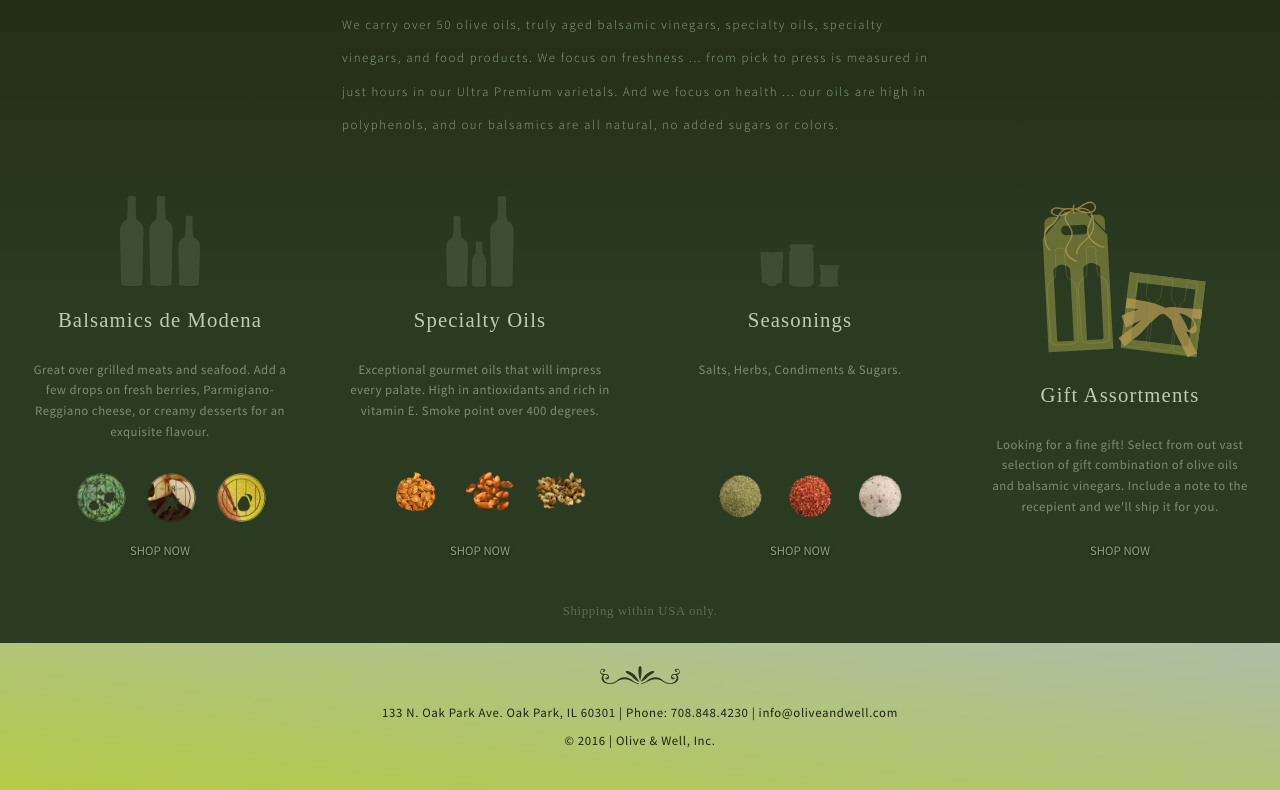
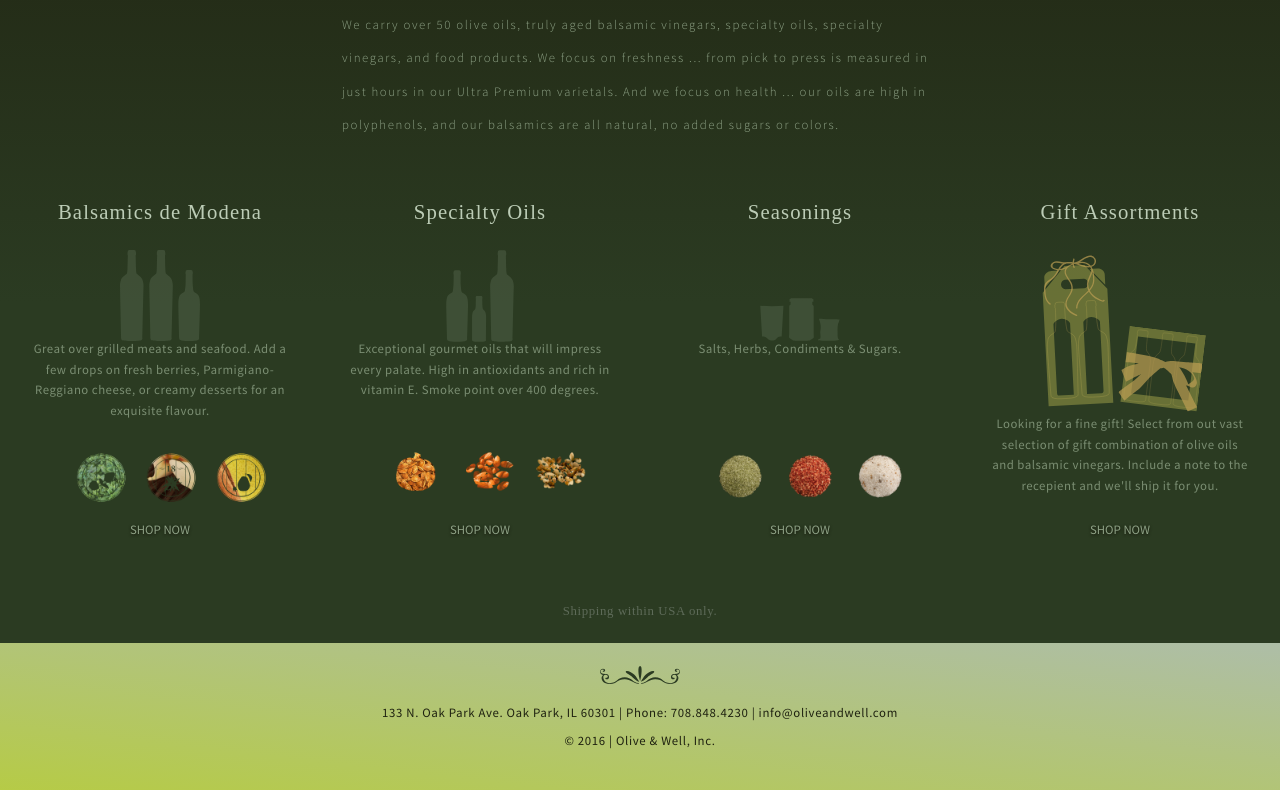
Before and after one commit to frank-castro/oandw, a website: page index.html in a window 1280 px wide. Shown: the part 732-1522 px from the top of the page. Drawn offline with Linux system fonts and the light colour scheme; files that its build step writes are made by us from their sources.

Commit message:
looking good home screen

```diff
--- a/_/components/sass/_header.scss
+++ b/_/components/sass/_header.scss
@@ -114,13 +114,6 @@ header {
 		z-index: 1040;
 		background-color: rgba($bg01, 0.6);
 
-		#spacer {
-			@include span(2 of 12);
-			padding: 0px;
-			height: 1px;
-			color: transparent;
-		} //2 column spacer div
-
 		.logo {
 			@include transform (translate(-50%, 14px));
 			left: 50%;
@@ -195,6 +188,11 @@ header {
 
 	@include susy-breakpoint($xlarge) {
 		@include single-transition(all, 1s, ease-out);
+		@include span(12 of 12);
+		max-width: 1800px;
+		@include transform(translateX(-50%));
+		left: 50%;
+		position: relative;
 
 		.logo {
 			top: 15px;
--- a/_/components/sass/_home.scss
+++ b/_/components/sass/_home.scss
@@ -12,7 +12,7 @@
 
 .slogan {
 	@include susy-breakpoint($xsmall) {
-		@include span (8 of 12);
+		@include span (12 of 12);
 		@include single-transition(all, 0.3s, ease-out);
 		@include single-text-shadow;
 		color: white;
@@ -23,13 +23,6 @@
 		line-height: ms(2);
 		letter-spacing: 0.08rem;
 		position: relative;
-
-		#spacer {
-			width: 0px;
-			padding: 0px;
-			height: 0px;
-			color: transparent;
-		} //2 column spacer div
 	}
 
 	@include susy-breakpoint($small) {
@@ -44,24 +37,19 @@
 		@include span (6 of 12);
 		@include single-transition(all, 0.3s, ease-out);
 		@include span(12 of 12);
-		padding: ms(2) 0px 0px 0px;
+		padding-top: ms(2);
 		font-size: ms(2);
 		letter-spacing: 0.1rem;
 		position: relative;
-
-		#spacer {
-			@include span(2 of 12);
-			padding: 0px;
-			height: 25vh;
-			color: transparent;
-		}
 	}
 
 	@include susy-breakpoint($xlarge) {
 		@include single-transition(all, 0.3s, ease-out);
+		max-width: 1800px;
 		font-size: ms(3);
 		letter-spacing: 0.1rem;
-		@include transform(translateY(ms(4)));
+		@include transform(translate(-50%, ms(4)));
+		left: 50%;
 	}
 }
 
@@ -103,14 +91,12 @@
 		@include span (12 of 12);
 		@include single-transition(all, 0.2s, ease-out);
 		color: $primaryColor;
-
 		font-family: $primary-font;
 		font-size: ms(0);
 		line-height: ms(0);
 		letter-spacing: 0.05rem;
-
 		text-align: center;
-		padding: 0px ms(1) ms(3);
+		padding-bottom: ms(3);
 	}
 
 	@include susy-breakpoint($small) {
@@ -141,6 +127,7 @@
 	@include susy-breakpoint($xlarge) {
 		@include span (8 of 12);
 		@include single-transition(all, 0.2s, ease-out);
+		padding-bottom: ms(4);
 		max-width: 680px;
 	}
 }
@@ -169,6 +156,7 @@
 					line-height: ms(2);
 					letter-spacing: 0.07rem;
 					color: $textColor;
+					width: 100%;
 					max-width: 260px;
 					text-align: center;
 				}
@@ -189,12 +177,11 @@
 
 				&.one {
 					// background-color: gray;
-					height: ms(4);
+					height: ms(3);
 				}
 
 				&.two {
-					height: ms(3);
-					padding-top: ms(0);
+					height: ms(4);
 				}
 
 				&.three {
@@ -211,7 +198,7 @@
 			}
 
 			&.one {
-				.one {
+				.two {
 					.svg {
 						width: 74px;
 					}
@@ -219,7 +206,7 @@
 			}
 
 			&.two {
-				.one {
+				.two {
 					.svg {
 						width: 62px;
 					}
@@ -227,7 +214,7 @@
 			}
 
 			&.three {
-				.one {
+				.two {
 					.svg {
 						width: 86px;
 						@include transform (translateY(40px));
@@ -236,7 +223,7 @@
 			}
 
 			&.four {
-				.one {
+				.two {
 					.svg {
 						&.one {
 							width: 130px;
@@ -278,7 +265,7 @@
 
 		.promo {
 			@include span (3 of 12);
-			padding: 0px;
+
 			.row {
 				display: flex;
 				justify-content: center;
@@ -313,12 +300,11 @@
 
 				&.one {
 					// background-color: gray;
-					height: ms(4);
+					height: ms(3);
 				}
 
 				&.two {
-					height: ms(3);
-					padding-top: ms(1);
+					height: ms(4);
 				}
 
 				&.three {
@@ -335,7 +321,7 @@
 			}
 
 			&.one {
-				.one {
+				.two {
 					.svg {
 						width: 80px;
 					}
@@ -343,7 +329,7 @@
 			}
 
 			&.two {
-				.one {
+				.two {
 					.svg {
 						width: 68px;
 					}
@@ -351,7 +337,7 @@
 			}
 
 			&.three {
-				.one {
+				.two {
 					.svg {
 						width: 80px;
 						@include transform (translateY(48px));
@@ -360,7 +346,7 @@
 			}
 
 			&.four {
-				.one {
+				.two {
 					.svg {
 						&.one {
 							width: 130px;
@@ -388,12 +374,11 @@
 
 	@include susy-breakpoint($xlarge) {
 		@include single-transition(all, 0.2s, ease-out);
-		@include span(10 of 12);
-		padding: 0px;
+		@include span(12 of 12);
 		height: auto;
 
 		.promo {
-			padding: 0px ms(3);
+			// padding: 0px ms(3) 0px 0px;
 
 			.row {
 				.svg {
@@ -409,7 +394,7 @@
 				p {
 					font-size: ms(2);
 					padding: 0px;
-					max-width: 360px;
+					max-width: 420px;
 				}
 
 				.infoText {
@@ -418,18 +403,17 @@
 				}
 
 				&.one {
-					height: ms(5);
+					height: ms(4);
 				}
 
 				&.two {
-					height: ms(4);
-					padding-top: ms(0);
+					height: ms(5);
 
-					// p {
-					// 	@include transform(translateY(-50%));
-					// 	top: 50%;
-					// 	position: relative;
-					// }
+					p {
+						@include transform(translateY(-50%));
+						top: 50%;
+						position: relative;
+					}
 				}
 
 				&.three {
@@ -446,7 +430,8 @@
 			}
 
 			&.one {
-				.one {
+				padding-left: 0px;
+				.two {
 					.svg {
 						width: 120px;
 					}
@@ -454,7 +439,7 @@
 			}
 
 			&.two {
-				.one {
+				.two {
 					.svg {
 						width: 100px;
 					}
@@ -462,7 +447,7 @@
 			}
 
 			&.three {
-				.one {
+				.two {
 					.svg {
 						width: 140px;
 						@include transform (translateY(60px));
@@ -471,7 +456,8 @@
 			}
 
 			&.four {
-				.one {
+				padding-right: 0px;
+				.two {
 					.svg {
 						&.one {
 							width: 220px;
--- a/_/components/sass/_layout.scss
+++ b/_/components/sass/_layout.scss
@@ -609,11 +609,6 @@
 			color: $textColor;
 		}
 
-		// .description ::first-letter {
-		// 	font-size: 200%;
-		// 	font-family: $desc-font;
-		// }
-
 		.oilsNameImgContainer {
 			height: 80px;
 
@@ -812,7 +807,7 @@
 		.description {
 			font-family: $desc-font;
 			font-size: ms(0);
-			text-align: right;
+			text-align: left;
 			line-height: ms(1);
 			letter-spacing: 0.05rem;
 			color: $textColor;
--- a/index.html
+++ b/index.html
@@ -68,7 +68,6 @@
 	<body>
 		<header nav-scroll>
 			<div class="logoBar">
-				<div id="spacer"></div><!-- spacer -->
 				<div class="logo">
 					<img src="images/svg/oandw-logo2.svg"/>
 				</div>
--- a/templates/home/index.html
+++ b/templates/home/index.html
@@ -3,7 +3,6 @@
 		<div class="slide1">
 			<!-- <img ng-src="{{items.image}}"/> -->
 			<div class="slogan">
-				<div id="spacer"></div><!-- spacer -->
 				<!-- <div>Where Healthy</div><div>Tastes Great</div> -->
 				<div>Where Healthy Tastes Great</div>
 				<div class="imgText">Gourmet Olive Oils, Aged Balsamics & Related Products</div>
@@ -12,7 +11,6 @@
 		<div class="slide2">
 			<!-- <img ng-src="{{items.image2}}"/> -->
 			<div class="slogan">
-				<div id="spacer"></div><!-- spacer -->
 				<div>High Temperature Oils</div>
 				<div class="imgText">Cooking at 460degrees and over...</div>
 			</div>
@@ -20,23 +18,24 @@
 		<div class="slide3">
 			<!-- <img ng-src="{{items.image3}}"/> -->
 			<div class="slogan">
-				<div id="spacer"></div><!-- spacer -->
 				<div>Pairing Suggestions</div>
 				<div class="imgText">Pair Olive Oils with Balsamics to get an extraordinary flavour...</div>
 			</div>
 		</div>
 	</div>
 </div>
+
+<div class="layout">
 	<div class="introText">
 		<p>Our products come fresh from small-batch groves and producers throughout the world. We carry over 50 olive oils, truly aged balsamic vinegars, specialty oils, specialty vinegars, and food products. We focus on freshness ... from pick to press is measured in just hours in our Ultra Premium varietals. And we focus on health ... our oils are high in polyphenols, and our balsamics are all natural, no added sugars or colors.</p>
 	</div>
 	<div class="promogroup">
 		<div class="promo one">
 			<div class="row one">
-			<div class="svg"><img src="images/svg/four-bottles2.svg"/></div>
+				<p>Balsamics de Modena</p>
 			</div>
 			<div class="row two">
-			<p>Balsamics de Modena</p>
+				<div class="svg"><img src="images/svg/four-bottles2.svg"/></div>
 			</div>
 			<div class="row three">
 				<p class="infoText">Great over grilled meats and seafood. Add a few drops on fresh berries, Parmigiano-Reggiano cheese, or creamy desserts for an exquisite flavour.</p>
@@ -53,10 +52,10 @@
 
 		<div class="promo two">
 			<div class="row one">
-			<div class="svg"><img src="images/svg/three-bottles.svg"/></div>
+				<p>Specialty Oils</p>
 			</div>
 			<div class="row two">
-			<p>Specialty Oils</p>
+				<div class="svg"><img src="images/svg/three-bottles.svg"/></div>
 			</div>
 			<div class="row three">
 				<p class="infoText">Exceptional gourmet oils that will impress every palate. High in antioxidants and rich in vitamin E. Smoke point over 400 degrees.</p>
@@ -74,10 +73,10 @@
 
 		<div class="promo three">
 			<div class="row one">
-			<div class="svg"><img src="images/svg/seasoning-packages.svg"/></div>
+				<p>Seasonings</p>
 			</div>
 			<div class="row two">
-			<p>Seasonings</p>
+				<div class="svg"><img src="images/svg/seasoning-packages.svg"/></div>
 			</div>
 			<div class="row three">
 				<p class="infoText">Salts, Herbs, Condiments & Sugars.</p>
@@ -93,13 +92,13 @@
 		</div>
 		<div class="promo four">
 			<div class="row one">
+				<p>Gift Assortments</p>
+			</div>
+			<div class="row two">
 				<div class="svg one"><img src="images/svg/gift2bottles.svg"/></div>
 				<div class="svg two"><img src="images/svg/gift3bottles.svg"/></div>
 			</div>
-		<div class="row two"></div>
-		<div class="row three">
-			<p>Gift Assortments</p>
-		</div>
+			<div class="row three"></div>
 			<div class="row four">
 				<p class="infoText">Looking for a fine gift! Select from out vast selection of gift combination of olive oils and balsamic vinegars. Include a note to the recepient and we'll ship it for you.</p>
 			</div>
@@ -109,3 +108,4 @@
 		</div>
 	</div>
 	<div class="shippingText"><p>Shipping within USA only.</p></div>
+</div>
```
Also changed, not shown: css/styles.css. Lines whose indentation alone changed are shown as unchanged.
